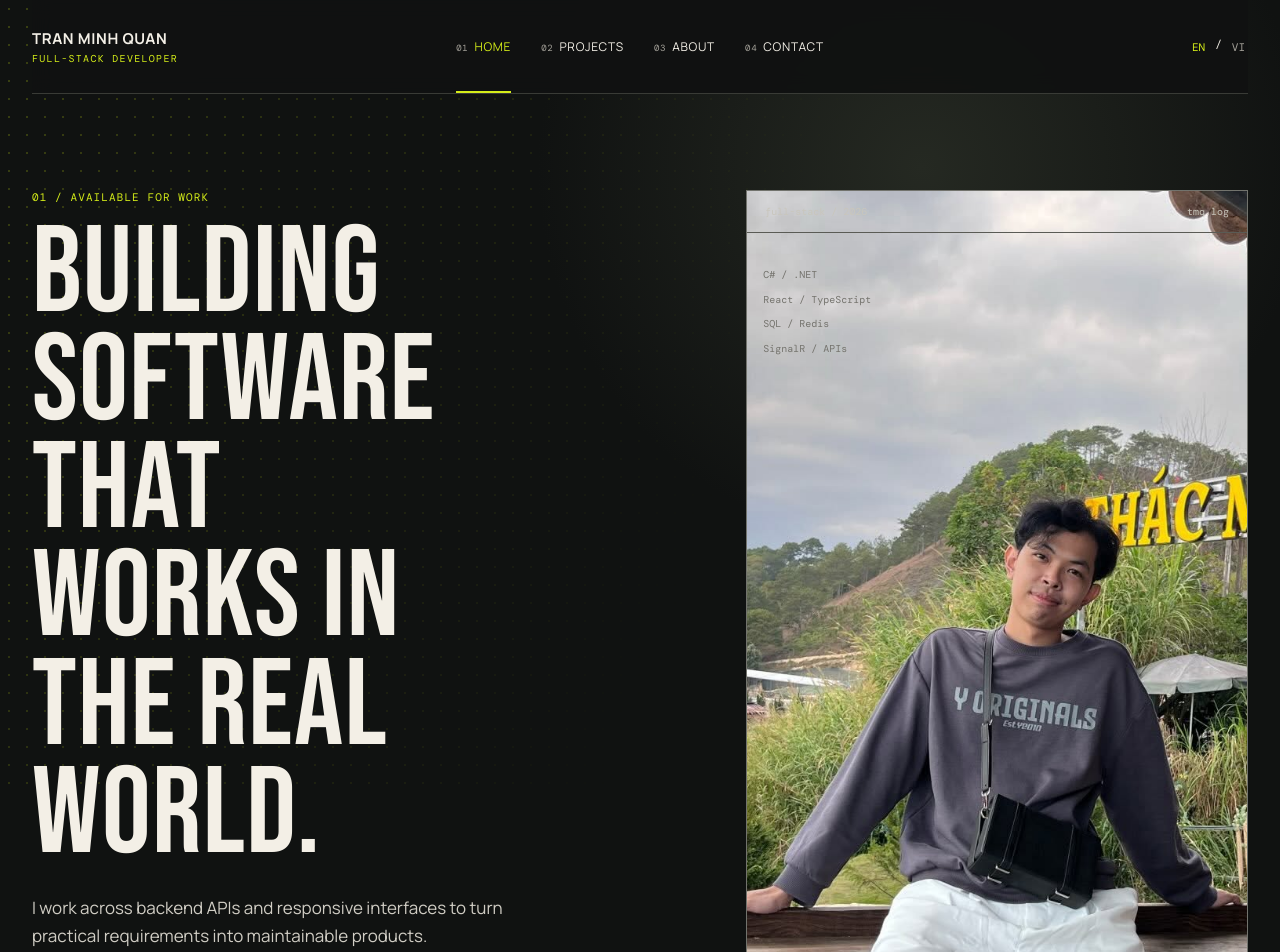
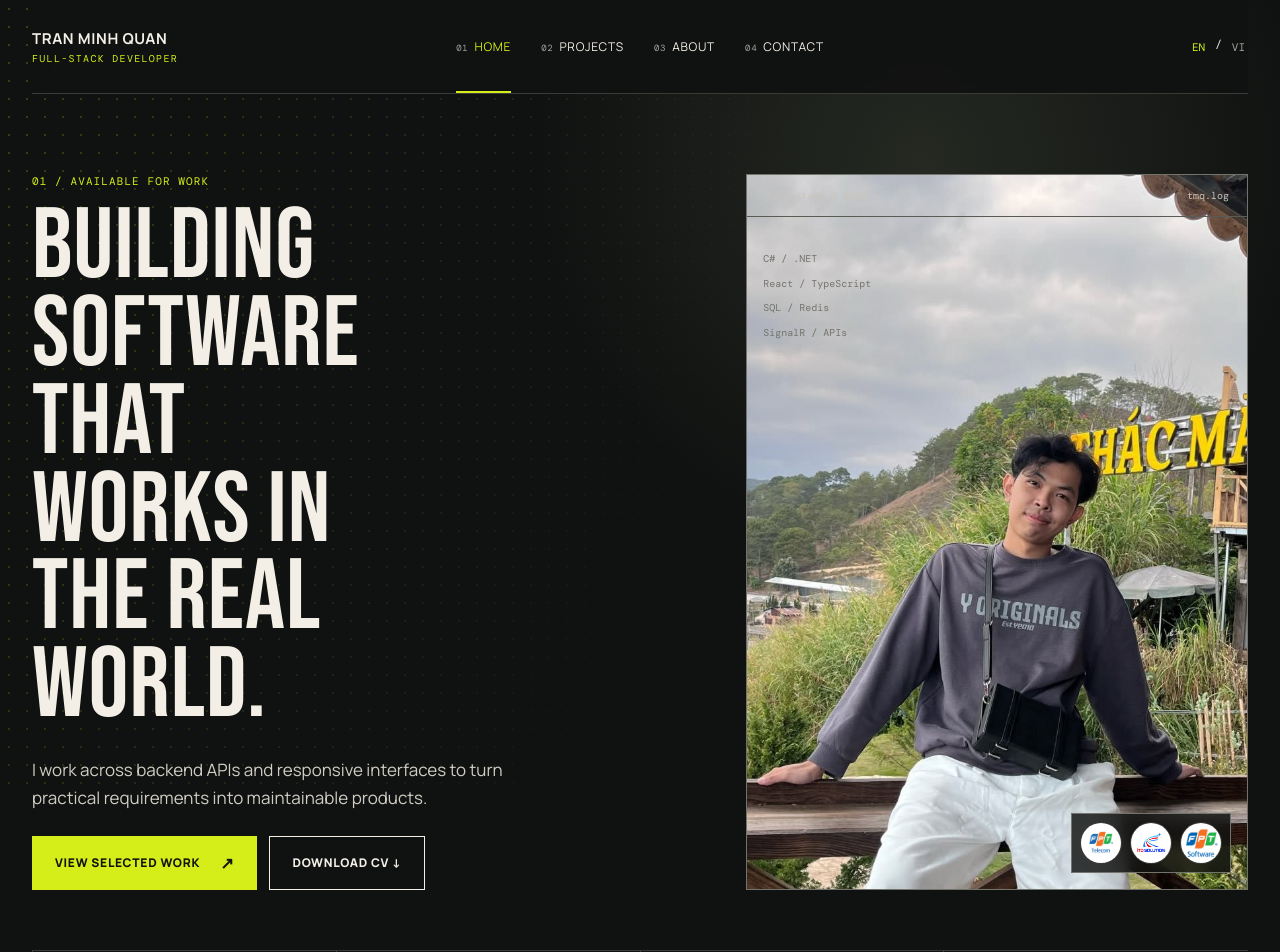
Before and after one commit to micharel09/quan-portfolio, a Next.js app: page / in a window 1280 px wide. Shown: the top 952 px of the page. Built offline with nearby package versions, Linux system fonts and the light colour scheme.

Commit message:
Improve hero responsiveness

```diff
--- a/src/app/globals.css
+++ b/src/app/globals.css
@@ -106,6 +106,17 @@ html, body { background: var(--paper); color: var(--ink); }
 .project-vds-ai-cctv-weighbridge .detail-hero::after { content: "CASE FILE / 02 · ITD SOLUTIONS · 2026 · REAL-TIME SYSTEMS"; background-image: linear-gradient(0deg, rgba(16,18,17,.96) 0%, rgba(16,18,17,.18) 64%), url('/assets/itd-team.jpg'); background-position: center; background-size: cover; }
 .project-eigakan-movie-sharing-platform .detail-hero::after { content: "CASE FILE / 03 · FPT UNIVERSITY · 2025 · GRADUATION PROJECT"; background-image: linear-gradient(0deg, rgba(16,18,17,.96) 0%, rgba(16,18,17,.18) 64%), url('/assets/eigakan-team.jpg'); background-position: center; background-size: cover; }
 @media (max-width: 900px) { .project-page .detail-hero { grid-template-columns: 1fr; }.project-page .detail-hero::after { min-height: 220px; } }
+@media (min-width: 901px) and (max-height: 1100px) {
+  .hero { padding-top: 5rem; }
+  .hero h1 { font-size: clamp(4.5rem, 7.8vw, 7.5rem); }
+  .hero-actions { margin-top: 24px; }
+}
+@media (max-width: 560px) {
+  .hero-copy { min-width: 0; }
+  .hero-body { max-width: 100%; overflow-wrap: anywhere; }
+  .hero-actions { display: grid; grid-template-columns: 1fr; width: 100%; }
+  .hero-actions .button { width: 100%; }
+}
 .project-media { display: none; }
 .project-row { grid-template-columns: 105px minmax(0, 1fr) 38px; min-height: 220px; }
 .detail-hero { grid-template-columns: minmax(0, 1fr); }
```
